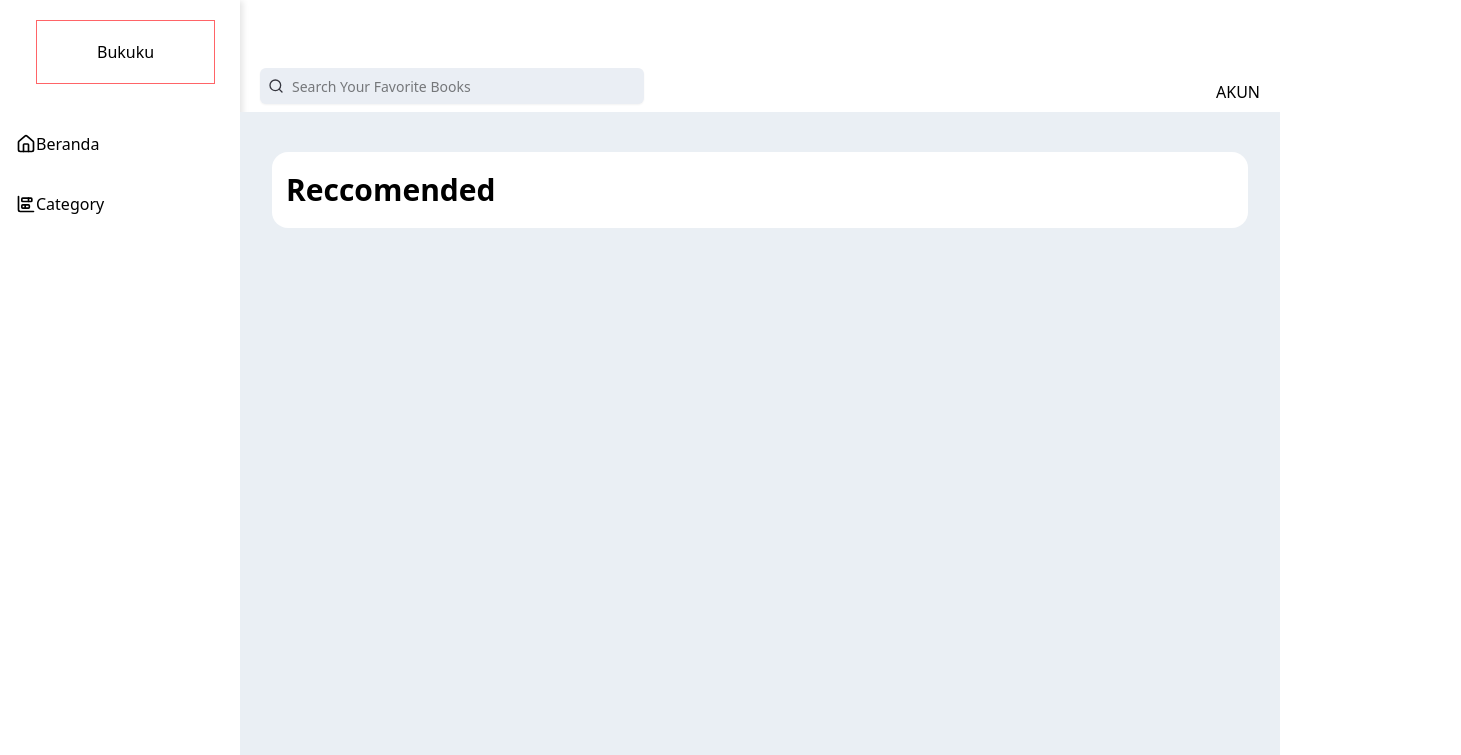
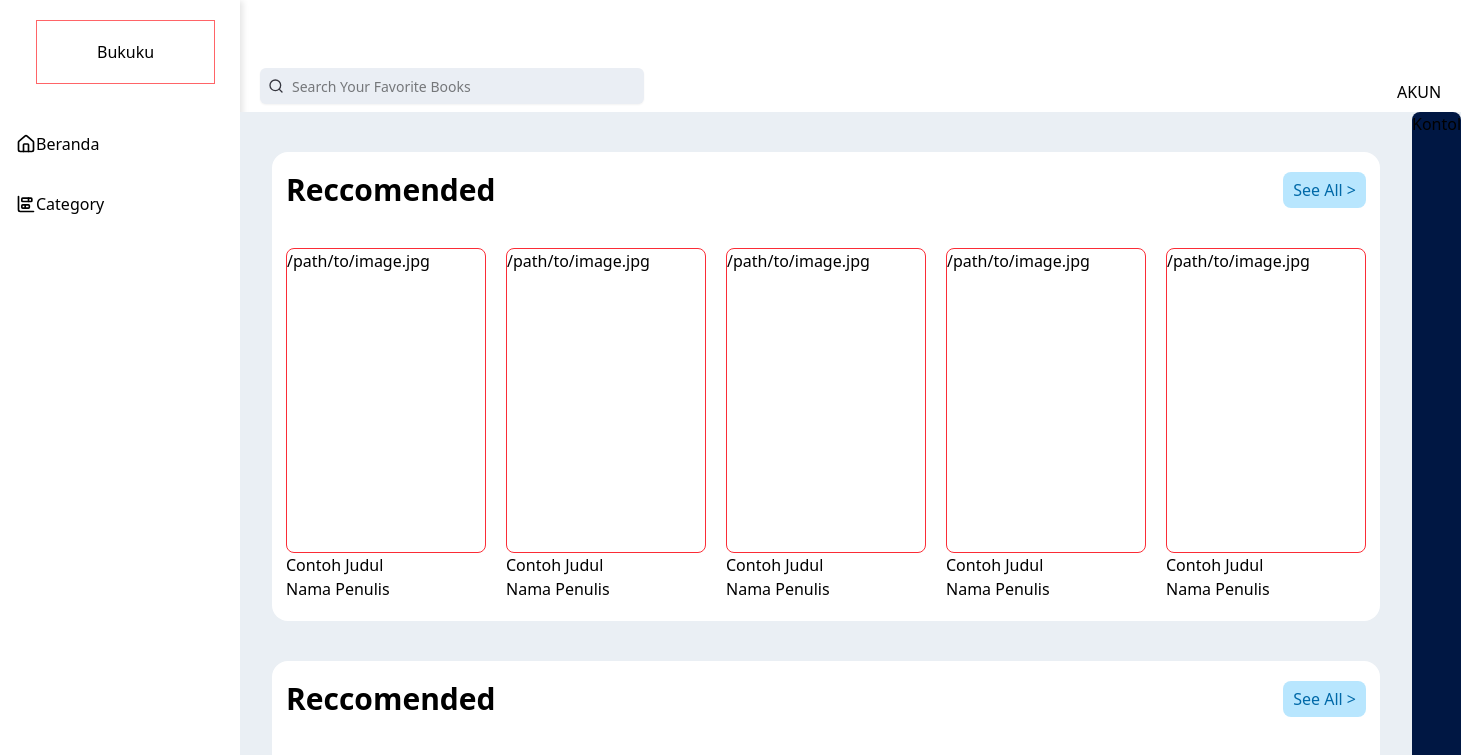
Before and after one commit to ysiin/Bismillah_FinalProject, a React (Vite) app in the folder fe/: page / in a window 1280 px wide. Shown: the top 755 px of the page, 1461 px wide, since content can reach past the window. Built offline with nearby package versions, Linux system fonts and the light colour scheme.

Commit message:
create page home

```diff
--- /dev/null
+++ b/fe/src/components/home/detail-book.tsx
@@ -0,0 +1,3 @@
+export default function DetailBookPage() {
+  return <div className="h-full w-full">Kontol</div>;
+}
--- /dev/null
+++ b/fe/src/dummy/index.tsx
@@ -0,0 +1,173 @@
+type DummyType = {
+  nameBook: string;
+  writer: string;
+  ratting: number;
+  pages: number;
+  star: number;
+  riviews: string;
+  amountRiviews: number;
+  aboutBook: string;
+  category: string;
+  imgBook: string;
+};
+
+export const dummy: DummyType[] = [
+  {
+    nameBook: "Contoh Judul",
+    writer: "Nama Penulis",
+    ratting: 4.5,
+    pages: 320,
+    star: 5,
+    riviews: "Buku yang sangat menarik!",
+    amountRiviews: 120,
+    aboutBook: "Deskripsi singkat tentang buku ini...",
+    category: "Novel",
+    imgBook: "/path/to/image.jpg",
+  },
+  {
+    nameBook: "Contoh Judul",
+    writer: "Nama Penulis",
+    ratting: 4.5,
+    pages: 320,
+    star: 5,
+    riviews: "Buku yang sangat menarik!",
+    amountRiviews: 120,
+    aboutBook: "Deskripsi singkat tentang buku ini...",
+    category: "Novel",
+    imgBook: "/path/to/image.jpg",
+  },
+
+  {
+    nameBook: "Contoh Judul",
+    writer: "Nama Penulis",
+    ratting: 4.5,
+    pages: 320,
+    star: 5,
+    riviews: "Buku yang sangat menarik!",
+    amountRiviews: 120,
+    aboutBook: "Deskripsi singkat tentang buku ini...",
+    category: "Novel",
+    imgBook: "/path/to/image.jpg",
+  },
+
+  {
+    nameBook: "Contoh Judul",
+    writer: "Nama Penulis",
+    ratting: 4.5,
+    pages: 320,
+    star: 5,
+    riviews: "Buku yang sangat menarik!",
+    amountRiviews: 120,
+    aboutBook: "Deskripsi singkat tentang buku ini...",
+    category: "Novel",
+    imgBook: "/path/to/image.jpg",
+  },
+  {
+    nameBook: "Contoh Judul",
+    writer: "Nama Penulis",
+    ratting: 4.5,
+    pages: 320,
+    star: 5,
+    riviews: "Buku yang sangat menarik!",
+    amountRiviews: 120,
+    aboutBook: "Deskripsi singkat tentang buku ini...",
+    category: "Novel",
+    imgBook: "/path/to/image.jpg",
+  },
+  {
+    nameBook: "Contoh Judul",
+    writer: "Nama Penulis",
+    ratting: 4.5,
+    pages: 320,
+    star: 5,
+    riviews: "Buku yang sangat menarik!",
+    amountRiviews: 120,
+    aboutBook: "Deskripsi singkat tentang buku ini...",
+    category: "Novel",
+    imgBook: "/path/to/image.jpg",
+  },
+  {
+    nameBook: "Contoh Judul",
+    writer: "Nama Penulis",
+    ratting: 4.5,
+    pages: 320,
+    star: 5,
+    riviews: "Buku yang sangat menarik!",
+    amountRiviews: 120,
+    aboutBook: "Deskripsi singkat tentang buku ini...",
+    category: "Novel",
+    imgBook: "/path/to/image.jpg",
+  },
+  {
+    nameBook: "Contoh Judul",
+    writer: "Nama Penulis",
+    ratting: 4.5,
+    pages: 320,
+    star: 5,
+    riviews: "Buku yang sangat menarik!",
+    amountRiviews: 120,
+    aboutBook: "Deskripsi singkat tentang buku ini...",
+    category: "Novel",
+    imgBook: "/path/to/image.jpg",
+  },
+  {
+    nameBook: "Contoh Judul",
+    writer: "Nama Penulis",
+    ratting: 4.5,
+    pages: 320,
+    star: 5,
+    riviews: "Buku yang sangat menarik!",
+    amountRiviews: 120,
+    aboutBook: "Deskripsi singkat tentang buku ini...",
+    category: "Novel",
+    imgBook: "/path/to/image.jpg",
+  },
+  {
+    nameBook: "Contoh Judul",
+    writer: "Nama Penulis",
+    ratting: 4.5,
+    pages: 320,
+    star: 5,
+    riviews: "Buku yang sangat menarik!",
+    amountRiviews: 120,
+    aboutBook: "Deskripsi singkat tentang buku ini...",
+    category: "Novel",
+    imgBook: "/path/to/image.jpg",
+  },
+  {
+    nameBook: "Contoh Judul",
+    writer: "Nama Penulis",
+    ratting: 4.5,
+    pages: 320,
+    star: 5,
+    riviews: "Buku yang sangat menarik!",
+    amountRiviews: 120,
+    aboutBook: "Deskripsi singkat tentang buku ini...",
+    category: "Novel",
+    imgBook: "/path/to/image.jpg",
+  },
+  {
+    nameBook: "Contoh Judul",
+    writer: "Nama Penulis",
+    ratting: 4.5,
+    pages: 320,
+    star: 5,
+    riviews: "Buku yang sangat menarik!",
+    amountRiviews: 120,
+    aboutBook: "Deskripsi singkat tentang buku ini...",
+    category: "Novel",
+    imgBook: "/path/to/image.jpg",
+  },
+  {
+    nameBook: "Contoh Judul",
+    writer: "Nama Penulis",
+    ratting: 4.5,
+    pages: 320,
+    star: 5,
+    riviews: "Buku yang sangat menarik!",
+    amountRiviews: 120,
+    aboutBook: "Deskripsi singkat tentang buku ini...",
+    category: "Novel",
+    imgBook: "/path/to/image.jpg",
+  },
+];
--- a/fe/src/page/home.tsx
+++ b/fe/src/page/home.tsx
@@ -1,4 +1,6 @@
-import HeaderPage from "@/components/header-page";
+import DetailBookPage from "@/components/home/detail-book";
+import HeaderPage from "@/components/home/header";
+import { dummy } from "@/dummy";
 
 export default function Home() {
   return (
@@ -6,10 +8,63 @@ export default function Home() {
       <header className="w-full h-28">
         <HeaderPage />
       </header>
-      <div className="flex-1 overflow-y-auto bg-[#EAEFF4] w-full h-[88.3%]">
-        <div className="bg-white rounded-2xl mx-8 mt-10 px-3.5 py-5">
-          <h1 className="text-3xl font-bold">Reccomended</h1>
-          <div></div>
+      <div className="flex flex-row overflow-y-auto bg-[#EAEFF4] h-[88.3%]">
+        <div className="overflow-y-auto">
+          <div className="flex flex-col gap-10  bg-white rounded-2xl mx-8 mt-10 px-3.5 py-5 w-fit">
+            <div className="flex flex-row justify-between">
+              <h1 className="text-3xl font-bold">Reccomended</h1>
+              <span className="bg-sky-200 flex cursor-pointer items-center px-2.5 rounded-lg text-sky-700">
+                See All {">"}
+              </span>
+            </div>
+            <div className="flex flex-row gap-5 w-fit">
+              {dummy.slice(0, 5)?.map((item, index) => {
+                return (
+                  <div
+                    key={index}
+                    className="cursor-pointer transition-transform duration-300 ease-in-out hover:scale-105"
+                  >
+                    <div className="border border-red-500 w-[200px] h-[305px] rounded-lg">
+                      {item.imgBook}
+                    </div>
+                    <div className="flex flex-col">
+                      <p>{item.nameBook}</p>
+                      <p>{item.writer}</p>
+                    </div>
+                  </div>
+                );
+              })}
+            </div>
+          </div>
+          <div className="flex flex-col gap-10  bg-white rounded-2xl ml-8 mt-10 px-3.5 py-5 w-fit">
+            <div className="flex flex-row justify-between">
+              <h1 className="text-3xl font-bold">Reccomended</h1>
+              <span className="bg-sky-200 flex cursor-pointer items-center px-2.5 rounded-lg text-sky-700">
+                See All {">"}
+              </span>
+            </div>
+            <div className="flex flex-row gap-5 w-fit">
+              {dummy.slice(0, 5)?.map((item, index) => {
+                return (
+                  <div
+                    key={index}
+                    className="cursor-pointer transition-transform duration-300 ease-in-out hover:scale-105"
+                  >
+                    <div className="border border-red-500 w-[200px] h-[305px] rounded-lg">
+                      {item.imgBook}
+                    </div>
+                    <div className="flex flex-col">
+                      <p>{item.nameBook}</p>
+                      <p>{item.writer}</p>
+                    </div>
+                  </div>
+                );
+              })}
+            </div>
+          </div>
+        </div>
+        <div className="flex-1 h-full bg-[#001743] rounded-lg">
+          <DetailBookPage />
         </div>
       </div>
     </>
```
Also changed, not shown: fe/src/components/home/header.tsx (renamed from fe/src/components/header-page/index.tsx), fe/src/components/home/search-bar.tsx (renamed from fe/src/components/header-page/search-bar.tsx).
